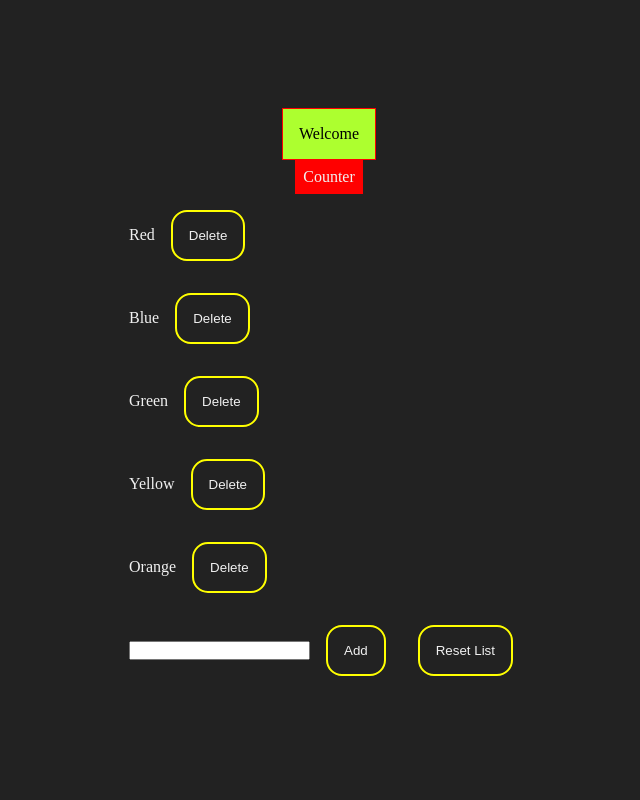
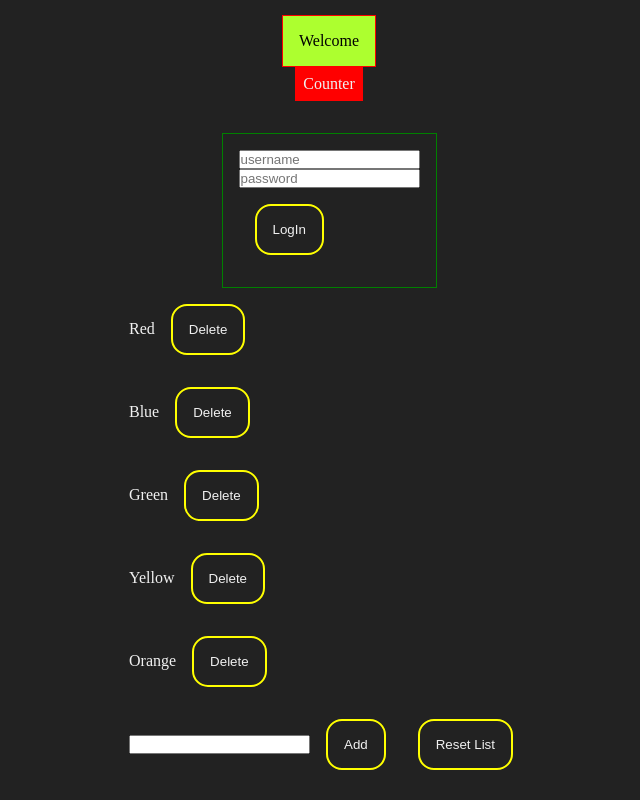
Before and after one commit to hsrvms/develhope-exercises, a React (Vite) app in the folder React/: page / in a window 1280 px wide. Shown: the whole page, without its empty margins (311-951 px from the left). Built offline with nearby package versions, Linux system fonts and the light colour scheme.

Commit message:
62-styling-components

```diff
--- a/React/src/App.jsx
+++ b/React/src/App.jsx
@@ -1,6 +1,7 @@
 import { useState } from "react";
 import Welcome from "./components/Welcome";
 import Counter from "./components/Counter";
+import Login from "./components/Login.jsx";
 import TodoList from "./components/TodoList";
 
 import "./App.css";
@@ -46,6 +47,7 @@ const App = () => {
 		<div id="app">
 			<Welcome />
 			<Counter />
+			<Login />
 			<TodoList
 				items={items}
 				handleSubmit={handleSubmit}
--- /dev/null
+++ b/React/src/components/Login.jsx
@@ -0,0 +1,65 @@
+import { useState } from "react";
+
+const Login = () => {
+	const [data, setData] = useState({ username: "", password: "" });
+	const [inputStyle, setInputStyle] = useState({});
+
+	function handleChange(event) {
+		console.log("changed");
+		const { name, value } = event.target;
+		setData((prevData) => ({ ...prevData, [name]: value }));
+		console.log(event.target.style);
+		if (name === "password") {
+			if (value.length < 8) {
+				setInputStyle((prevInputStyle) => ({
+					...prevInputStyle,
+					backgroundColor: "red",
+				}));
+			} else {
+				setInputStyle((prevInputStyle) => ({
+					...prevInputStyle,
+					backgroundColor: "green",
+				}));
+			}
+		}
+	}
+
+	function handleSubmit(event) {
+		event.preventDefault();
+    console.log(data)
+	}
+
+	return (
+		<div>
+			<form
+				onSubmit={handleSubmit}
+				style={{
+					marginTop: "2rem",
+					border: "1px solid green",
+					padding: "1rem",
+				}}
+			>
+				<input
+					type="text"
+					placeholder="username"
+					name="username"
+					value={data.username}
+					onChange={handleChange}
+				/>
+				<br />
+				<input
+					type="password"
+					placeholder="password"
+					name="password"
+					value={data.password}
+					onChange={handleChange}
+          style={inputStyle}
+				/>
+				<br />
+				<button >LogIn</button>
+			</form>
+		</div>
+	);
+};
+
+export default Login;
```
